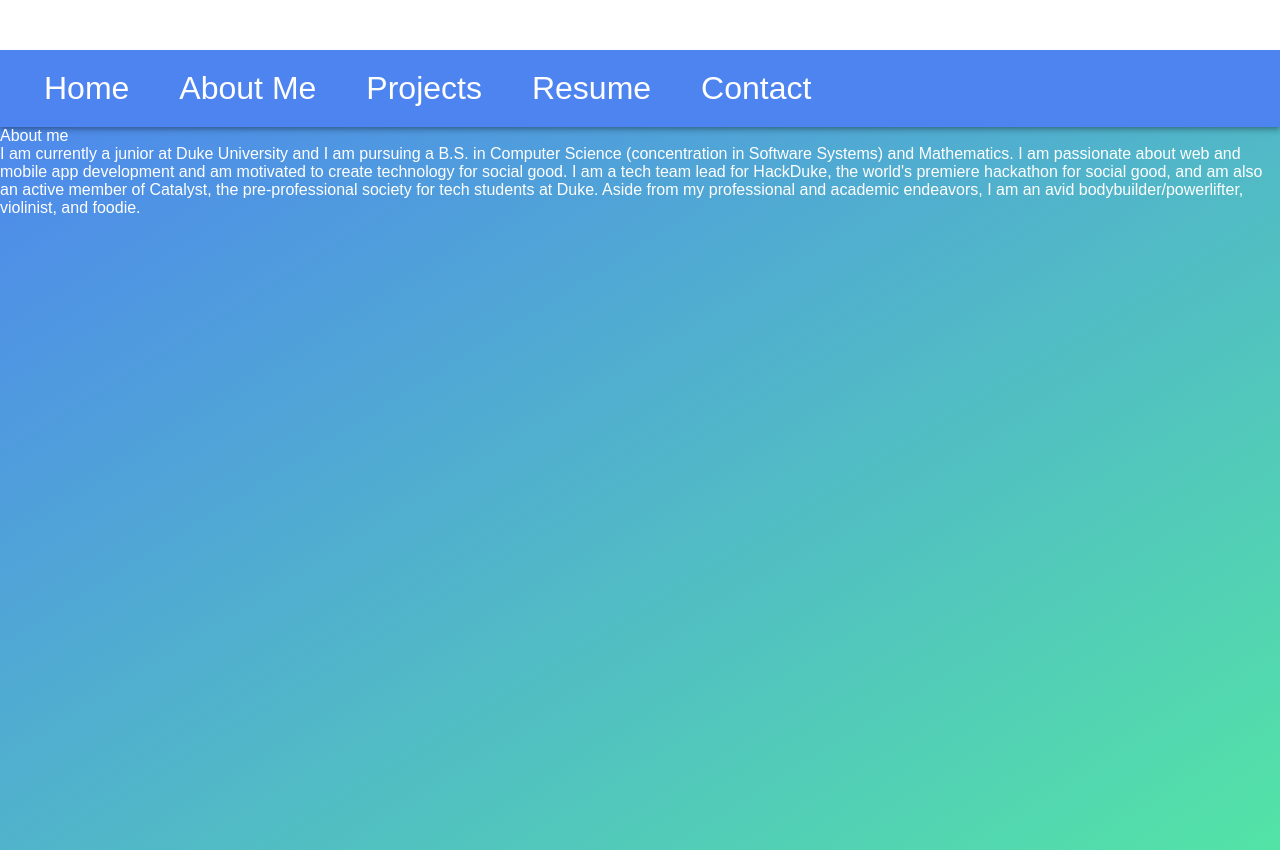
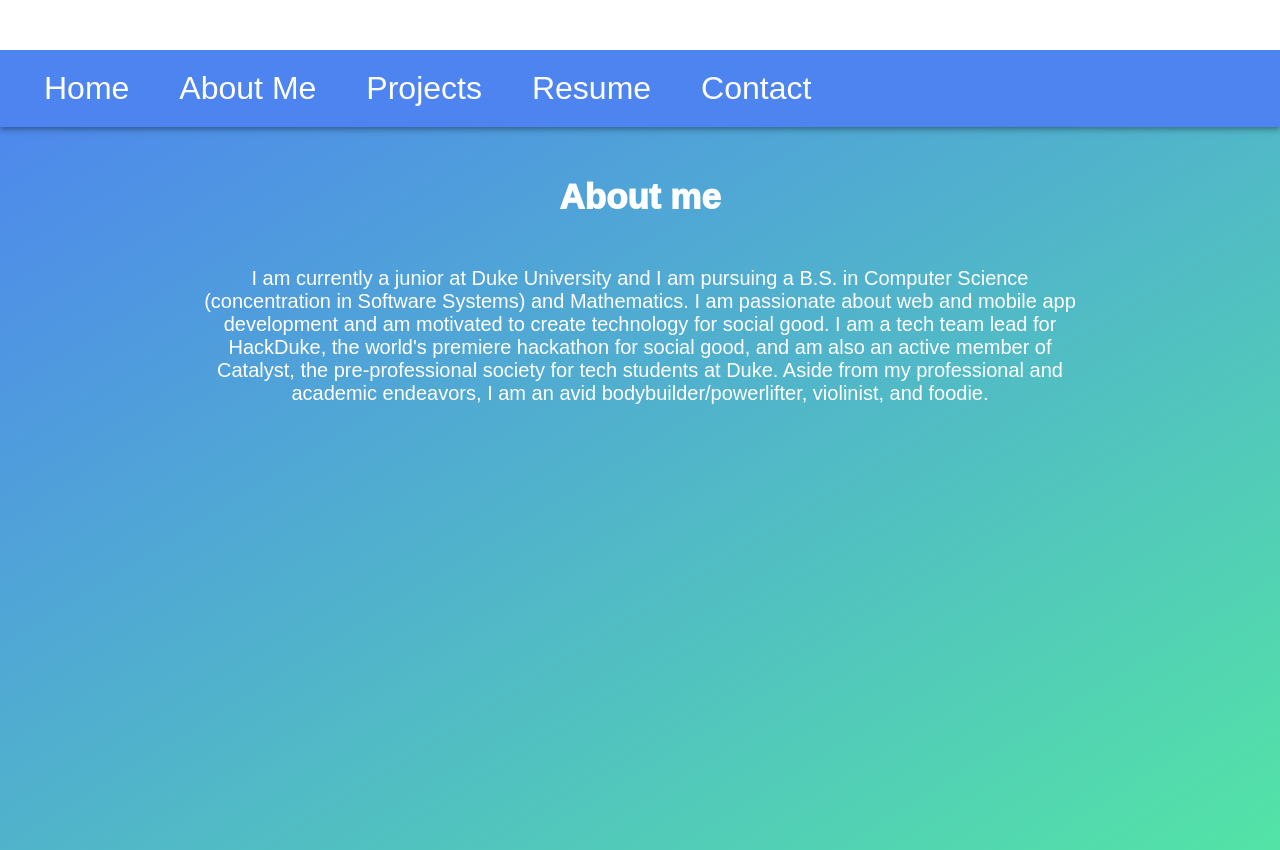
Before and after one commit to bl195/Personal_Website_Brian_Li, a React (Create React App) app: page /aboutme in a window 1280 px wide. Built offline with nearby package versions, Linux system fonts and the light colour scheme; a web font is replaced by a local one.

Commit message:
added resume

```diff
--- a/src/Components/ContactPage.js
+++ b/src/Components/ContactPage.js
@@ -52,6 +52,9 @@ class ContactPage extends Component {
           </div>
           </Toolbar>
           </AppBar>
+          <div className = "text-container">
+          <div className = "title-about"> Contact Me</div>
+          </div>
             </div>
         )
     }
--- a/src/Components/ProjectPage.js
+++ b/src/Components/ProjectPage.js
@@ -52,6 +52,9 @@ class ProjectPage extends Component {
           </div>
           </Toolbar>
           </AppBar>
+          <div className = "text-container">
+          <div className = "title-about"> Selected Projects</div>
+          </div>
         </div>
         )
     }
--- a/src/Components/ResumePage.js
+++ b/src/Components/ResumePage.js
@@ -1,6 +1,8 @@
 import React, {Component } from 'react';
 import AppBar from '@material-ui/core/AppBar';
 import { Toolbar } from '@material-ui/core';
+import resumepic from '../Resources/resume.png';
+import './Styles/ResumePage.css';
 
 class ResumePage extends Component {
     constructor(props){
@@ -35,7 +37,7 @@ class ResumePage extends Component {
 
     render(){
       return (
-        <div className = "wrapper">
+        <div className = "wrapper-resume">
 
           <AppBar className = "appbar" position="static" style={{background: '#4E84F0'}}>
           <Toolbar className = "appbar">
@@ -52,6 +54,10 @@ class ResumePage extends Component {
           </div>
           </Toolbar>
           </AppBar>
+          <div className = "text-container">
+          <div className = "title-about"> My Resume</div>
+          <img className = "resume-image" src={resumepic} alt = "resumepic"/>
+          </div>
             </div>
         )
     }
--- a/src/Components/Styles/AboutPage.css
+++ b/src/Components/Styles/AboutPage.css
@@ -0,0 +1,14 @@
+.title-about{
+    margin-top: 50px;
+    font-size: 35px;
+    font-weight: 1000;
+    text-align: center;
+}
+
+.intro{
+    margin-top: 50px;
+    margin-left: 200px;
+    margin-right: 200px;
+    text-align: center;
+    font-size: 20px;
+}
--- a/src/Components/Styles/ResumePage.css
+++ b/src/Components/Styles/ResumePage.css
@@ -0,0 +1,25 @@
+.resume-image{
+    text-align: center;
+    display: block;
+    margin-left: auto;
+    margin-right: auto;
+    width: 50%;
+    height: 35cm;
+    width: 25cm;
+    margin-top: 40px;
+}
+
+.wrapper-resume{
+    background: #50a3a2;
+	 background: -webkit-linear-gradient(top left, #4E84F0 0%, #53e3a6 100%);
+	 background: -moz-linear-gradient(top left, #4E84F0 0%, #53e3a6 100%);
+	 background: -o-linear-gradient(top left, #4E84F0 0%, #53e3a6 100%);
+	 background: linear-gradient(to bottom right, #4E84F0 0%, #53e3a6 100%);
+	 position: absolute;
+	 top: 50%;
+	 left: 0;
+	 width: 100%;
+     margin-top: -350px;
+	 overflow: hidden;
+    height:42cm;
+}
```
Also changed, not shown: src/Components/AboutPage.js (+6 -5 lines), src/Resources/resume.png (added).
